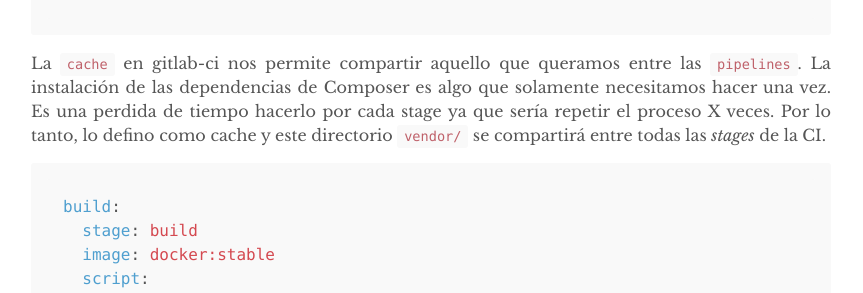
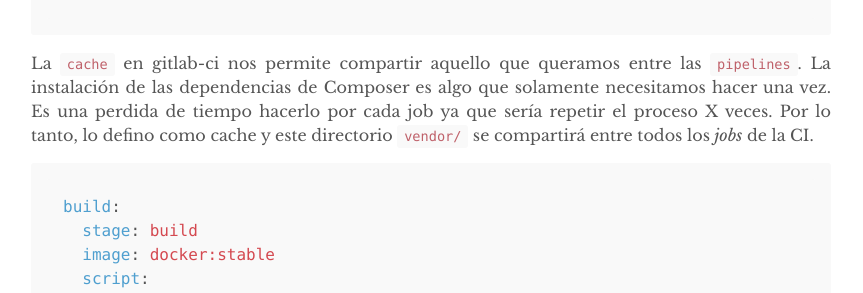
Before and after one commit to danitome24/slides, a Jekyll site: the page built from _posts/2019-08-03-facturini-4-integracion-continua-para-dormir-tranquilos.markdown, in a window 1280 px wide and 900 px high, scrolled down 2792 px. Shown: the part 207-500 px from the top of the window, without its empty margins (209-1072 px from the left). Built offline with Jekyll 4.4.1, drawn with Linux system fonts in a browser that asks for light colours; nearby versions of some CDN libraries.

Commit message:
Update 2019-08-03-facturini-4-integracion-continua-para-dormir-tranquilos.markdown

````diff
--- a/_posts/2019-08-03-facturini-4-integracion-continua-para-dormir-tranquilos.markdown
+++ b/_posts/2019-08-03-facturini-4-integracion-continua-para-dormir-tranquilos.markdown
@@ -91,7 +91,7 @@ cache:
   paths:
     - vendor/
 ```
-La `cache` en gitlab-ci nos permite compartir aquello que queramos entre las `pipelines`. La instalación de las dependencias de Composer es algo que solamente necesitamos hacer una vez. Es una perdida de tiempo hacerlo por cada stage ya que sería repetir el proceso X veces. Por lo tanto, lo defino como cache y este directorio `vendor/` se compartirá entre todas las *stages* de la CI.
+La `cache` en gitlab-ci nos permite compartir aquello que queramos entre las `pipelines`. La instalación de las dependencias de Composer es algo que solamente necesitamos hacer una vez. Es una perdida de tiempo hacerlo por cada job ya que sería repetir el proceso X veces. Por lo tanto, lo defino como cache y este directorio `vendor/` se compartirá entre todos los *jobs* de la CI.
 
 
 ```yml
````
